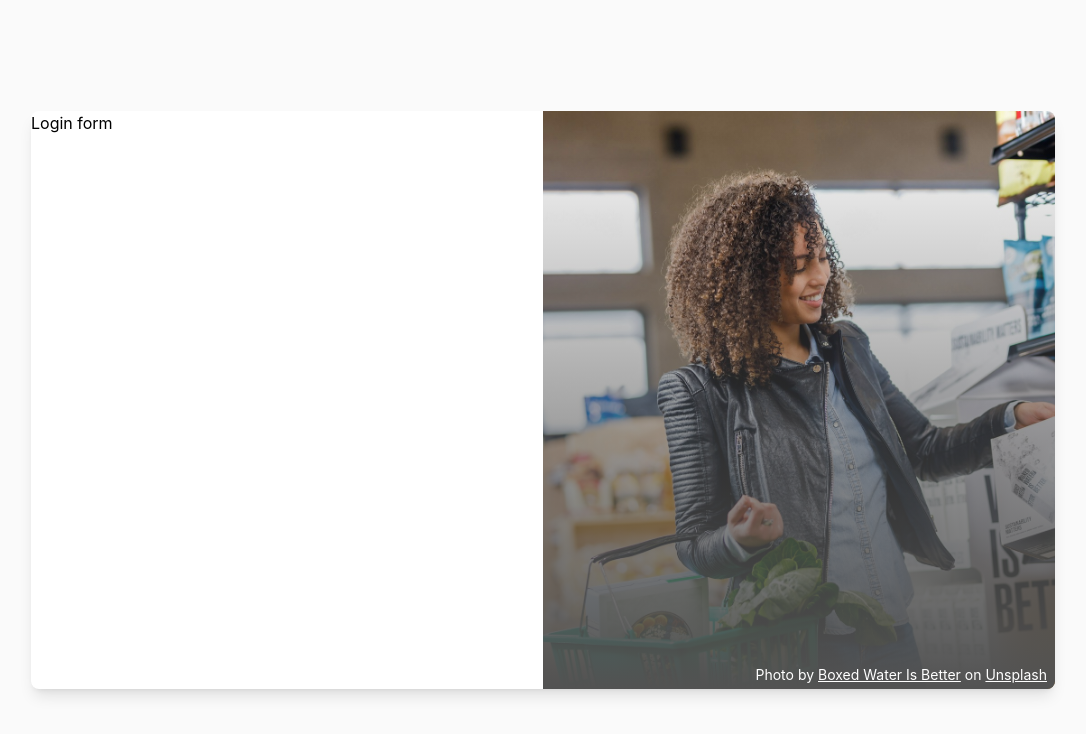
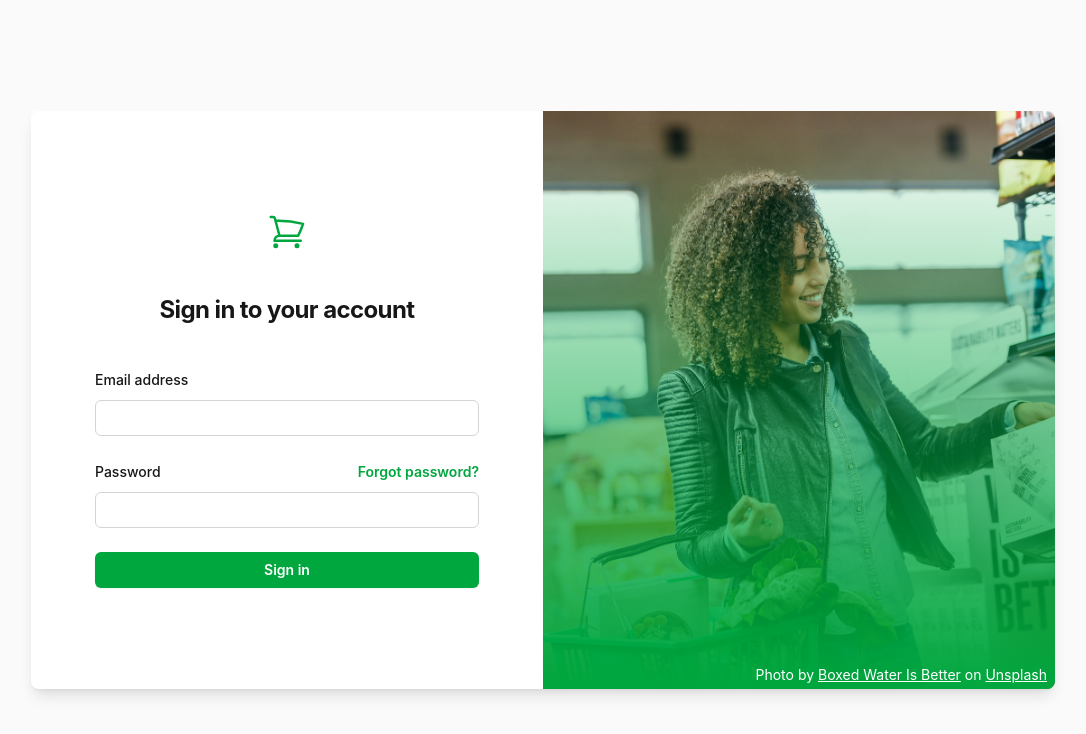
Before and after one commit to rasyidcode/monthly-grocery-planner, a Next.js app in the folder frontend/: page /login in a window 1280 px wide. Shown: the top 734 px of the page, without its empty margins (97-1183 px from the left). Built offline with nearby package versions, Linux system fonts and the light colour scheme.

Commit message:
working with auth

```diff
--- a/frontend/package.json
+++ b/frontend/package.json
@@ -11,8 +11,10 @@
   "dependencies": {
     "@heroicons/react": "^2.2.0",
     "next": "15.5.4",
+    "next-auth": "^5.0.0-beta.29",
     "react": "19.1.0",
-    "react-dom": "19.1.0"
+    "react-dom": "19.1.0",
+    "zod": "^4.1.11"
   },
   "devDependencies": {
     "@eslint/eslintrc": "^3",
--- a/frontend/src/app/(login)/login/page.tsx
+++ b/frontend/src/app/(login)/login/page.tsx
@@ -1,13 +1,24 @@
+import FormLogin from "@/components/FormLogin";
+import { ShoppingCartIcon } from "@heroicons/react/24/outline";
 import Image from "next/image";
 
 export default function LoginPage() {
   return (
     <>
       <div
-        className="max-w-lg md:max-w-5xl w-full grid grid-cols-[1fr_1fr] shadow-lg rounded-lg
+        className="max-w-lg md:max-w-5xl w-full grid lg:grid-cols-[1fr_1fr] shadow-lg rounded-lg
       min-h-[578px] overflow-hidden bg-white m-4"
       >
-        <div>Login form</div>
+        <div className="flex flex-col items-center justify-center p-4">
+          <div>
+            <ShoppingCartIcon className="size-10 w-auto mx-auto text-green-600" />
+            <h2 className="mt-10 text-center text-xl/9 sm:text-2xl/9 font-bold tracking-tight text-neutral-900">
+              Sign in to your account
+            </h2>
+          </div>
+
+          <FormLogin />
+        </div>
         <div className="hidden lg:flex items-center justify-center relative">
           <Image
             src="/login-image.jpg"
@@ -16,7 +27,7 @@ export default function LoginPage() {
             height={1080}
             className="object-cover h-full"
           />
-          <div className="absolute top-0 left-0 right-0 bottom-0 bg-gradient-to-t from-neutral-600 to-transparent"></div>
+          <div className="absolute top-0 left-0 right-0 bottom-0 bg-gradient-to-t from-green-600 to-transparent"></div>
           <div className="absolute bottom-1 right-2 text-white text-sm">
             Photo by{" "}
             <a
--- /dev/null
+++ b/frontend/src/app/api/auth/[...nextAuth]/route.ts
@@ -0,0 +1,2 @@
+import { handlers } from "@/auth"; // Referring to the auth.ts we just created
+export const { GET, POST } = handlers;
--- a/frontend/src/app/globals.css
+++ b/frontend/src/app/globals.css
@@ -30,4 +30,11 @@
   border-right-color: var(--color-neutral-500);
   animation: l2 1s infinite linear;
 }
+.loader-btn {
+  aspect-ratio: 1;
+  border-radius: 50%;
+  border: 3.5px solid var(--color-green-100);
+  border-right-color: var(--color-green-300);
+  animation: l2 1s infinite linear;
+}
 @keyframes l2 {to{transform: rotate(1turn)}}
--- /dev/null
+++ b/frontend/src/auth.ts
@@ -0,0 +1,45 @@
+import NextAuth from "next-auth";
+import Credentials from "next-auth/providers/credentials";
+import { signInSchema } from "./lib/zod";
+import { ZodError } from "zod";
+
+export const { handlers, signIn, signOut, auth } = NextAuth({
+  providers: [
+    Credentials({
+      credentials: {
+        email: {},
+        password: {},
+      },
+      authorize: async (credentials) => {
+        try {
+          const user = null;
+
+          const { email, password } = await signInSchema.parseAsync(
+            credentials
+          );
+
+          console.log("credes", email, password);
+
+          // const response = await fetch(
+          //   `${process.env.BACKEND_API_URL}/api/auth/signin`,
+          //   {
+          //     method: "POST",
+          //     body: JSON.stringify({
+          //       email: credentials.email,
+          //       password: credentials.password,
+          //     }),
+          //   }
+          // );
+          // console.log(response);
+
+          return user;
+        } catch {
+          return null;
+        }
+      },
+    }),
+  ],
+  pages: {
+    signIn: "/login",
+  },
+});
--- /dev/null
+++ b/frontend/src/components/FormLogin.tsx
@@ -0,0 +1,112 @@
+"use client";
+
+import { signIn } from "next-auth/react";
+import { redirect } from "next/navigation";
+import { FormEvent, useState } from "react";
+
+export default function FormLogin() {
+  const [email, setEmail] = useState("");
+  const [password, setPassword] = useState("");
+  const [isLoading, setIsLoading] = useState(false);
+  const [error, setError] = useState("");
+
+  async function handleSubmit(e: FormEvent<HTMLFormElement>) {
+    e.preventDefault();
+
+    setError("");
+    setIsLoading(true);
+
+    const response = await signIn("credentials", {
+      redirect: false,
+      email,
+      password,
+    });
+
+    if (response.error) {
+      setError("Invalid credentials");
+      setIsLoading(false);
+
+      return;
+    }
+
+    redirect("/");
+  }
+
+  return (
+    <form
+      onSubmit={handleSubmit}
+      className="mt-10 w-full space-y-6 sm:max-w-sm"
+    >
+      <div>
+        <label
+          htmlFor="email"
+          className="block text-sm/6 font-medium text-neutral-900"
+        >
+          Email address
+        </label>
+        <div className="mt-2">
+          <input
+            id="email"
+            name="email"
+            type="email"
+            required
+            autoComplete="email"
+            value={email}
+            onChange={(e) => setEmail(e.target.value)}
+            className="block w-full rounded-md bg-white px-3 py-1.5 text-base text-neutral-900
+                  outline-1 -outline-offset-1 outline-neutral-300 placeholder:text-neutral-400
+                  focus:outline-2 focus:-outline-offset-2 focus:outline-green-600 sm:text-sm/6"
+          />
+        </div>
+      </div>
+
+      <div>
+        <div className="flex items-center justify-between">
+          <label
+            htmlFor="password"
+            className="block text-sm/6 font-medium text-neutral-900"
+          >
+            Password
+          </label>
+          <div className="text-sm">
+            <a
+              href="#"
+              className="font-semibold text-green-600 hover:text-green-500"
+            >
+              Forgot password?
+            </a>
+          </div>
+        </div>
+        <div className="mt-2">
+          <input
+            id="password"
+            name="password"
+            type="password"
+            required
+            autoComplete="current-password"
+            value={password}
+            onChange={(e) => setPassword(e.target.value)}
+            className="block w-full rounded-md bg-white px-3 py-1.5 text-base text-neutral-900
+                  outline-1 -outline-offset-1 outline-neutral-300 placeholder:text-neutral-400
+                  focus:outline-2 focus:-outline-offset-2 focus:outline-green-600 sm:text-sm/6"
+          />
+        </div>
+      </div>
+
+      <div>
+        <button
+          type="submit"
+          disabled={isLoading}
+          className="flex w-full justify-center rounded-md bg-green-600 px-3 py-1.5 text-sm/6
+                font-semibold text-white shadow-xs hover:bg-green-500 focus-visible:outline-2
+                focus-visible:outline-offset-2 focus-visible:outline-green-600 disabled:cursor-not-allowed
+                disabled:bg-green-500 h-9 transition-colors duration-150 ease-linear cursor-pointer"
+        >
+          {isLoading ? <div className="loader-btn"></div> : "Sign in"}
+        </button>
+      </div>
+
+      {error && <p className="text-red-600 text-sm">{error}</p>}
+    </form>
+  );
+}
--- /dev/null
+++ b/frontend/src/lib/zod.ts
@@ -0,0 +1,6 @@
+import * as z from "zod";
+
+export const signInSchema = z.object({
+  email: z.email("Invalid email").min(1, "Email is required"),
+  password: z.string().min(1, "Password is required"),
+});
--- /dev/null
+++ b/frontend/src/middleware.ts
@@ -0,0 +1 @@
+export { auth as middleware } from "@/auth";
```
Also changed, not shown: 1 other file (tests, documents, lock files or other folders).
